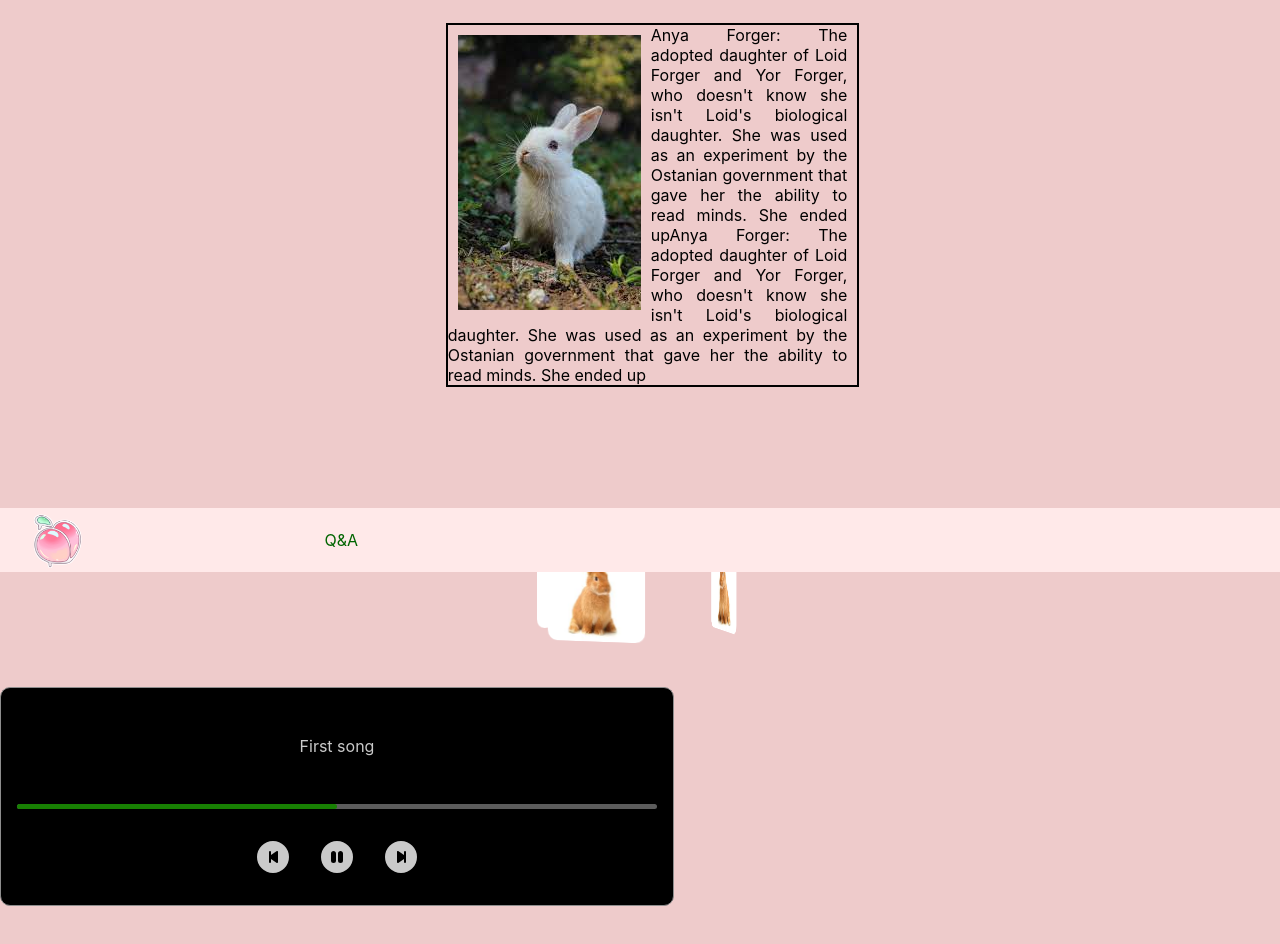
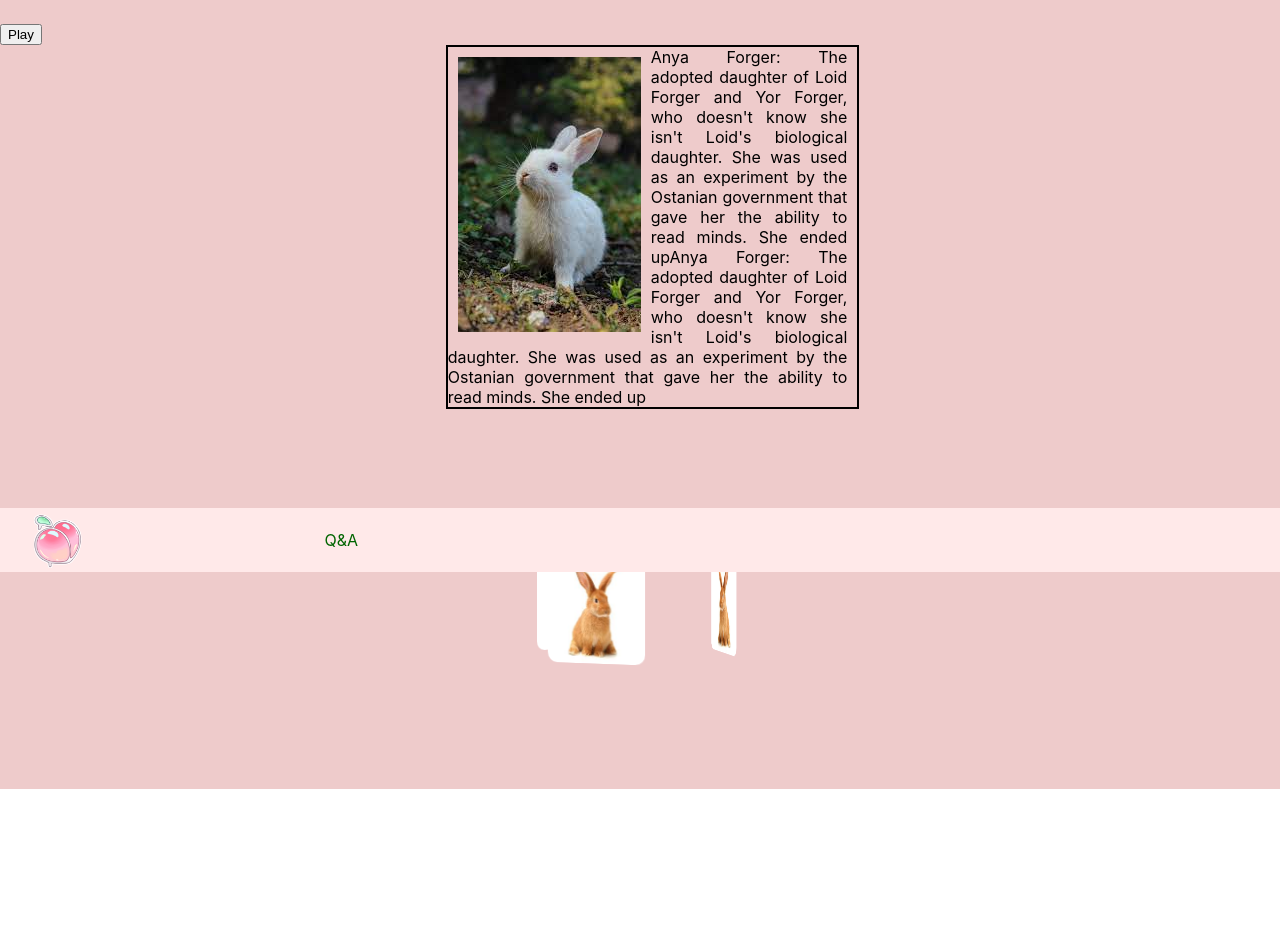
Before and after one commit to jmorales8/Bunnys-space, a React (Create React App) app in the folder ui/: page /home in a window 1280 px wide. Shown: the part 228-1172 px from the top of the page. After the commit the page ends 1017 px from the top, so only its background shows below. Built offline with nearby package versions, Linux system fonts and the light colour scheme.

Commit message:
Keep state somewhat

```diff
--- a/ui/src/App.tsx
+++ b/ui/src/App.tsx
@@ -1,20 +1,21 @@
+import React, { useContext, useRef, useState } from 'react';
 import { BrowserRouter as Router, Navigate, Route, Routes } from "react-router-dom";
-import "../src/styles/styles.scss"
+import "../src/styles/styles.scss";
 import { Home } from "./pages/Home/Home";
 import { NavigationBar } from './NavigationBar/NavigationBar';
 import { Twitch } from "./pages/Twitch/Twitch";
 import { Commissions } from "./pages/Commissions/Commissions";
 import { Lore } from "./pages/Lore/Lore";
 import { Discord } from "./pages/Discord/Discord";
-import { Footer } from "./Footer/Footer";
-import Player from "./components/Sound/Player";
-
+import AudioPlayer, { usePersistState } from './components/Sound/Player';
+import { Footer } from './Footer/Footer';
 function App() {
   return (
     <div className="app">
       <NavigationBar />
       <div className="app__content">
         <Router basename={process.env.PUBLIC_URL}>
+        <AudioPlayer/> {/* Ensure Player key remains the same */}
           <Routes>
             <Route path="/" element={<Navigate replace to="/home" />} />
             <Route path="/home" element={<Home />} />
@@ -23,14 +24,12 @@ function App() {
             <Route path="/commissions" element={<Commissions />}/>
             <Route path="/discord" element={<Discord />}/>
           </Routes>
-          <Player />
+
         </Router>
       </div>
       <Footer />
     </div>
   );
 }
-/*
-cd ui && yarn start
-*/
+
 export default App;
--- a/ui/src/components/Sound/Player.tsx
+++ b/ui/src/components/Sound/Player.tsx
@@ -1,49 +1,171 @@
-import { useEffect, useRef, useState } from "react"
-import {BsFillPlayCircleFill, BsFillPauseCircleFill, BsFillSkipStartCircleFill, BsSkipEndCircleFill, BsFillSkipEndCircleFill} from 'react-icons/bs';
+// import { useEffect, useMemo, useRef, useState } from "react";
+// import {
+//   BsFillPlayCircleFill,
+//   BsFillPauseCircleFill,
+//   BsFillSkipStartCircleFill,
+//   BsSkipEndCircleFill,
+//   BsFillSkipEndCircleFill,
+// } from "react-icons/bs";
+// import { Songs } from "./Songs";
 
-const Sounds: string[] = ["Flower_Garden.mp3", "Chao_Race_Extended_Mix.mp3", "Map_BGM.mp3", "Live_And_Learn.mp3"]
+// function RandomSound() {
+//   return Math.floor(Math.random() * 4);
+// }
 
-function RandomSound() {
-  return Math.floor(Math.random() * 4)
+// export function usePersistState<T>(initial_value: T, id: string): [T, (new_state: T) => void] {
+//   const _initial_value = useMemo(() => {
+//     const local_storage_value_str = localStorage.getItem('state:' + id);
+//     // If there is a value stored in localStorage, use that
+//     if(local_storage_value_str) {
+//         return JSON.parse(local_storage_value_str);
+//     }
+//     // Otherwise use initial_value that was passed to the function
+//     return initial_value;
+//   }, []);
+//   const [state, setState] = useState(_initial_value);
+//   useEffect(() => {
+//     const state_str = JSON.stringify(state); // Stringified state
+//     localStorage.setItem('state:' + id, state_str) // Set stringified state as item in localStorage
+//   }, [state]);
+//   return [state, setState];
+// }
+
+// const Player = () => {
+//   // const [ counter, setCounter ] = usePersistState(0, 'counter');
+//   // return(
+//   //   <>
+//   //   <button onClick={() => setCounter(counter + 1)}> {counter} </button>
+//   //   </>
+//   // )
+//   const audioElem = useRef<HTMLAudioElement>(null);
+//   const [isPlaying, setPlaying] = useState<boolean>(false);
+//   const [currentSong, SetCurrentSong] = useState(Songs[1]);
+//   const PlayPause = () => {
+//     setPlaying(!isPlaying);
+//   };
+//   console.log("bruh")
+//   useEffect(() => {
+//     if (audioElem.current !== null) {
+//       if (isPlaying) {
+//         audioElem.current.play();
+//       } else {
+//         audioElem.current.pause();
+//       }
+//     }
+//   }, [isPlaying]);
+//   return (
+//     <div className="player" style={{ color: "white" }}>
+//       <div className="player__title">
+//         <p>{currentSong.title}</p>
+//       </div>
+//       <div className="player__navigation">
+//         <div className="player__navigation__navigation_wrapper">
+//           <div
+//             className="player__navigation__navigation_wrapper__seek_bar"
+//             style={{ width: "50%" }}
+//           ></div>
+//         </div>
+//       </div>
+//       <div className="player__controls">
+//         <BsFillSkipStartCircleFill className="player__controls__btn_action" />
+//         {isPlaying ? (
+//           <BsFillPauseCircleFill
+//             className="player__controls__btn_action"
+//             onClick={PlayPause}
+//           />
+//         ) : (
+//           <BsFillPlayCircleFill
+//             className="player__controls__btn_action"
+//             onClick={PlayPause}
+//           />
+//         )}
+//         <BsFillSkipEndCircleFill className="player__controls__btn_action" />
+//       </div>
+//       <audio ref={audioElem}>
+//         <source src={`/audio/${currentSong.fileName}`} />
+//       </audio>
+//     </div>
+//   );
+// };
+
+// export default Player;
+import { useState, useEffect, useMemo, RefObject, useRef } from 'react';
+
+export function usePersistState<T>(initialValue: T, id: string): [T, (newState: T) => void] {
+  const _initialValue = useMemo(() => {
+    const localStorageValueStr = localStorage.getItem('state:' + id);
+    if (localStorageValueStr) {
+      return JSON.parse(localStorageValueStr);
+    }
+    return initialValue;
+  }, [id, initialValue]);
+
+  const [state, setState] = useState<T>(_initialValue);
+
+  useEffect(() => {
+    const stateStr = JSON.stringify(state);
+    localStorage.setItem('state:' + id, stateStr);
+  }, [state, id]);
+
+  return [state, setState];
 }
 
-const Player = () => {
-  const audioElem = useRef<HTMLAudioElement>(null);
-  const [ isPlaying, setPlaying ] = useState<boolean>(false);
-  const [ currentSong, SetCurrentSong ] = useState<string>(Sounds[0]);
-  const PlayPause = () => {
-    setPlaying(!isPlaying);
-  }
+export function usePersistAudioState(audioRef: RefObject<HTMLAudioElement>, initialVolume = 1) {
+  const [isPlaying, setIsPlaying] = usePersistState(false, 'audio-is-playing');
+  const [currentTime, setCurrentTime] = usePersistState(0, 'audio-current-time');
+  const [volume, setVolume] = usePersistState(initialVolume, 'audio-volume');
+
   useEffect(() => {
-    if(audioElem.current !== null){
-      if(isPlaying) {
-        audioElem.current.play();
+    const audio = audioRef.current;
+    if (audio !== null) {
+      if (isPlaying) {
+        audio.play();
       } else {
-        audioElem.current.pause()
+        audio.pause();
       }
     }
-  }, [isPlaying])
-  return (
-    <div className='player' style={{color: "white"}}>
-      <div className="player__title">
-        <p>First song</p>
-      </div>
-      <div className="player__navigation">
-        <div className="player__navigation__navigation_wrapper">
-          <div className="player__navigation__navigation_wrapper__seek_bar" style={{width: '50%'}}></div>
-        </div>
-      </div>
-      <div className="player__controls">
-        <BsFillSkipStartCircleFill className='player__controls__btn_action' />
-        <BsFillPauseCircleFill className='player__controls__btn_action' onClick={PlayPause}/>
-        <BsFillSkipEndCircleFill className='player__controls__btn_action' />
-      </div>
-      <audio ref={audioElem}>
-        <source src={`/audio/${Sounds[RandomSound()]}`} />
-      </audio>
-    </div>
+  }, [isPlaying]);
 
-  )
+  const PlayPause = () => {
+    setIsPlaying(!isPlaying);
+  };
+
+  const changeVolume = (newVolume: number) => {
+    setVolume(newVolume);
+    if (audioRef.current) {
+      audioRef.current.volume = newVolume;
+    }
+  };
+
+  return {
+    isPlaying,
+    PlayPause,
+    currentTime,
+    volume,
+    changeVolume
+  };
 }
 
-export default Player
+const AudioPlayer = () => {
+  const audioRef = useRef<HTMLAudioElement>(null);
+  const { isPlaying, PlayPause, volume, changeVolume } = usePersistAudioState(audioRef);
+
+  return (
+    <div>
+      <audio ref={audioRef}>
+        <source src='/audio/Flower_Garden.mp3' type="audio/mp3" />
+      </audio>
+      <button onClick={PlayPause}>{isPlaying ? 'Pause' : 'Play'}</button>
+      {/* <input
+        type="range"
+        min="0"
+        max="1"
+        step="0.01"
+        value={volume}
+        onChange={(e) => changeVolume(parseFloat(e.target.value))}
+      /> */}
+    </div>
+  );
+};
+
+export default AudioPlayer;
--- /dev/null
+++ b/ui/src/components/Sound/Songs.ts
@@ -0,0 +1,23 @@
+interface SongProps {
+  fileName: string;
+  title: string;
+}
+
+export let Songs: SongProps[] = [
+  {
+    fileName: "Chao_Race_Extended_Mix.mp3",
+    title: "Chao race :3"
+  },
+  {
+    fileName: "Flower_Garden.mp3",
+    title: "Yoshi's Garden"
+  },
+  {
+    fileName: "Live_And_Learn.mp3",
+    title: "Live and LEARN"
+  },
+  {
+    fileName: "Map_BGM.mp3",
+    title: "Yoshi's Map BGM"
+  },
+]
```
